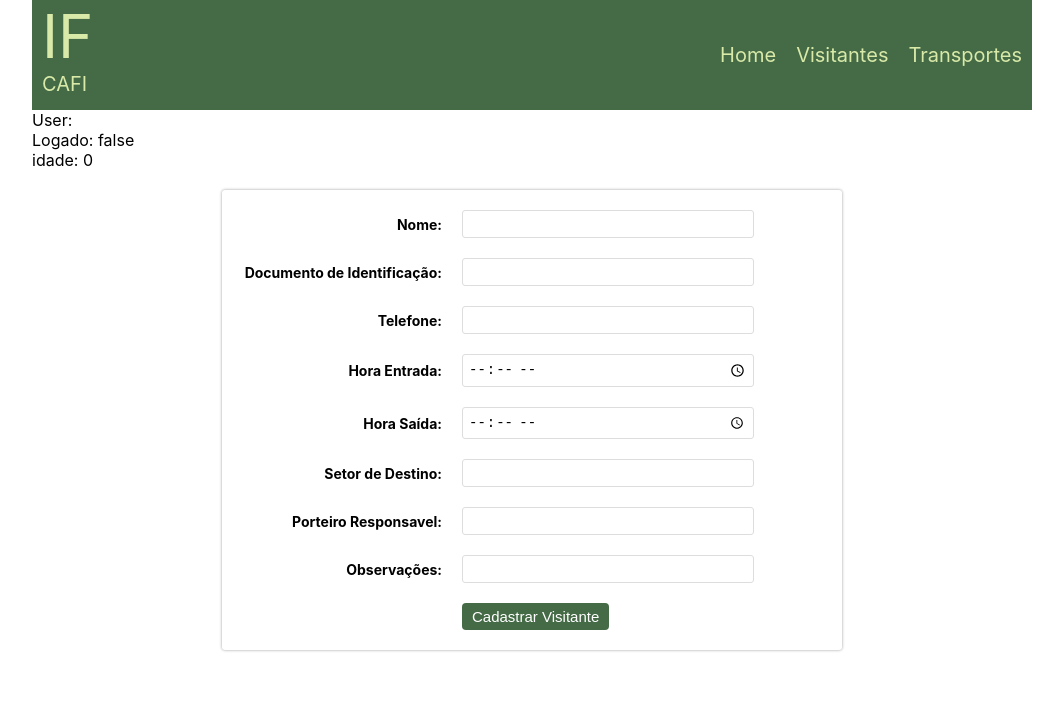
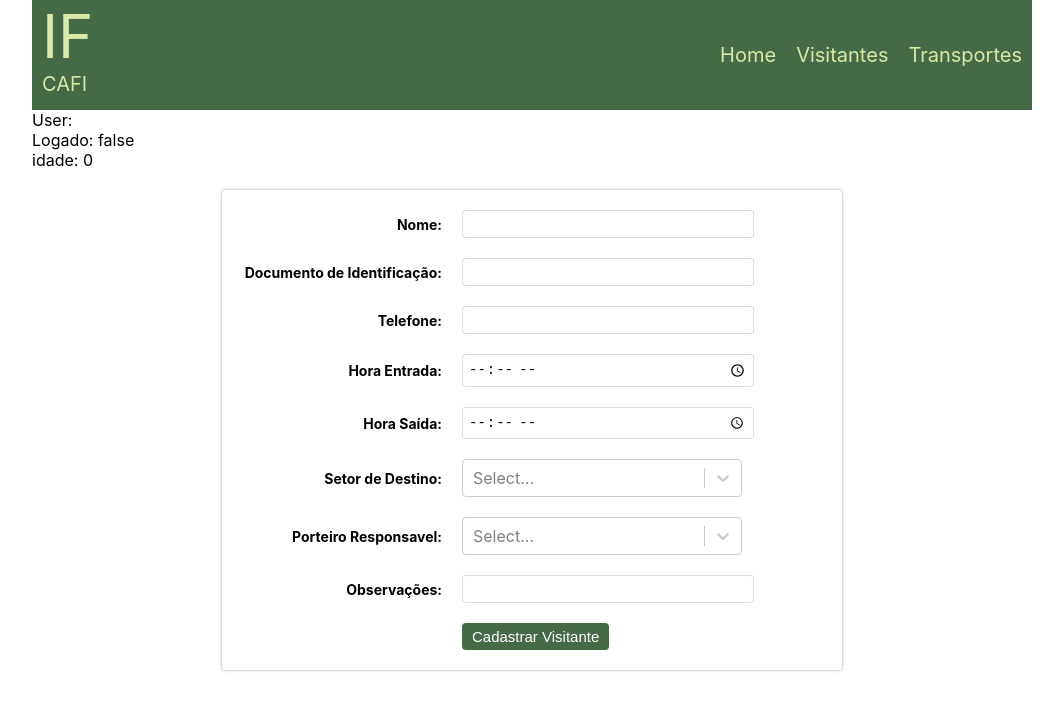
Before and after one commit to ricardoseminsta/ifpe_project, a React (Create React App) app in the folder frontend/: page /lobby in a window 1280 px wide. Shown: the top 710 px of the page, without its empty margins (108-1171 px from the left). Built offline with nearby package versions, Linux system fonts and the light colour scheme.

Commit message:
commit select component

```diff
--- a/frontend/package.json
+++ b/frontend/package.json
@@ -17,6 +17,7 @@
     "react-redux": "^8.0.1",
     "react-router-dom": "^6.3.0",
     "react-scripts": "5.0.1",
+    "react-select": "^5.3.2",
     "redux": "^4.2.0",
     "styled-components": "^5.3.5",
     "typescript": "^4.6.3",
--- a/frontend/src/pages/Lobby/index.tsx
+++ b/frontend/src/pages/Lobby/index.tsx
@@ -2,6 +2,7 @@ import { LobbyArea, VisitArea } from './style'
 import { visits, VisitsType } from '../../helpers/visits';
 import { Container } from '../../components/MainComponents';
 import React, { useContext, useState, useEffect } from 'react';
+import Select from 'react-select'
 import { Context } from '../../contexts/Context'
 import axios from "axios";
 
@@ -52,6 +53,18 @@ export const Lobby = () => {
         }
 
     }
+
+    const sectors = [
+        {value:"dap", label:"DAP"},
+        {value:"cad", label:"CAD"},
+        {value:"dg", label:"DIREÇÃO GERAL"},
+        {value:"cgti", label:"CGTI"}
+    ]
+
+    const doormens = [
+        {value:"inacia", label:"INÁCIA"},
+        {value:"laudimarks", label:"LAUDIMARKS"}
+    ]
 
     useEffect(()=>{
         //getVisits();
@@ -128,25 +141,13 @@ export const Lobby = () => {
                     <label className="area">
                         <div className="area--title">Setor de Destino:</div>
                         <div className="area--input">
-                        <input
-                                type="text"
-                                disabled={disabled}
-                                onChange={e => setSector(e.target.value)}
-                                value={sector.toString()}
-                                required
-                            />
+                        <Select options={sectors}/>
                         </div>
                     </label>
                     <label className="area">
                         <div className="area--title">Porteiro Responsavel:</div>
                         <div className="area--input">
-                        <input
-                                type="text"
-                                disabled={disabled}
-                                onChange={e => setDoorman(e.target.value)}
-                                value={doorman.toString()}
-                                required
-                            />
+                        <Select options={doormens} />
                         </div>
                     </label>
                     <label className="area">
```
Also changed, not shown: 1 other file (tests, documents, lock files or other folders).
